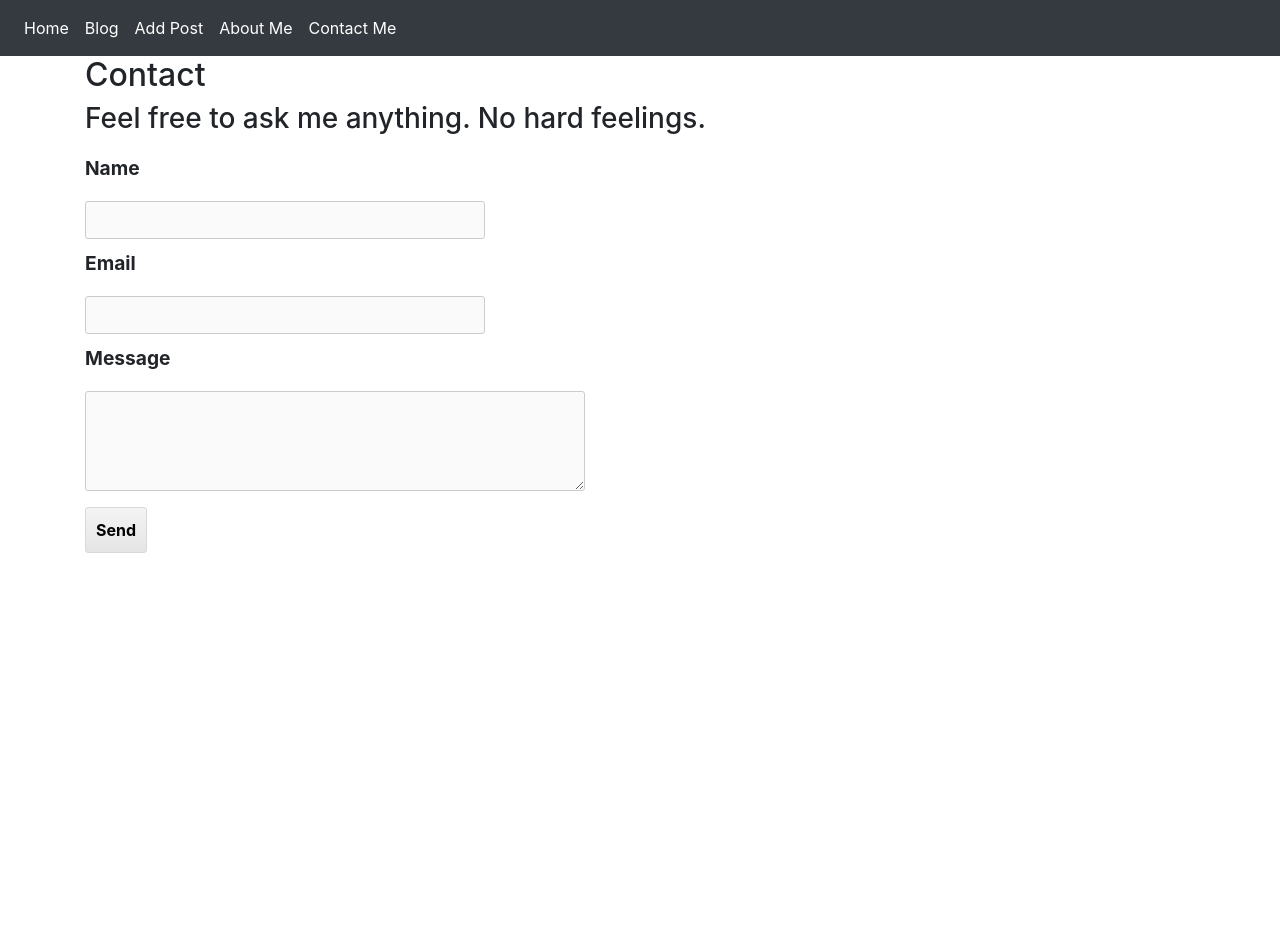
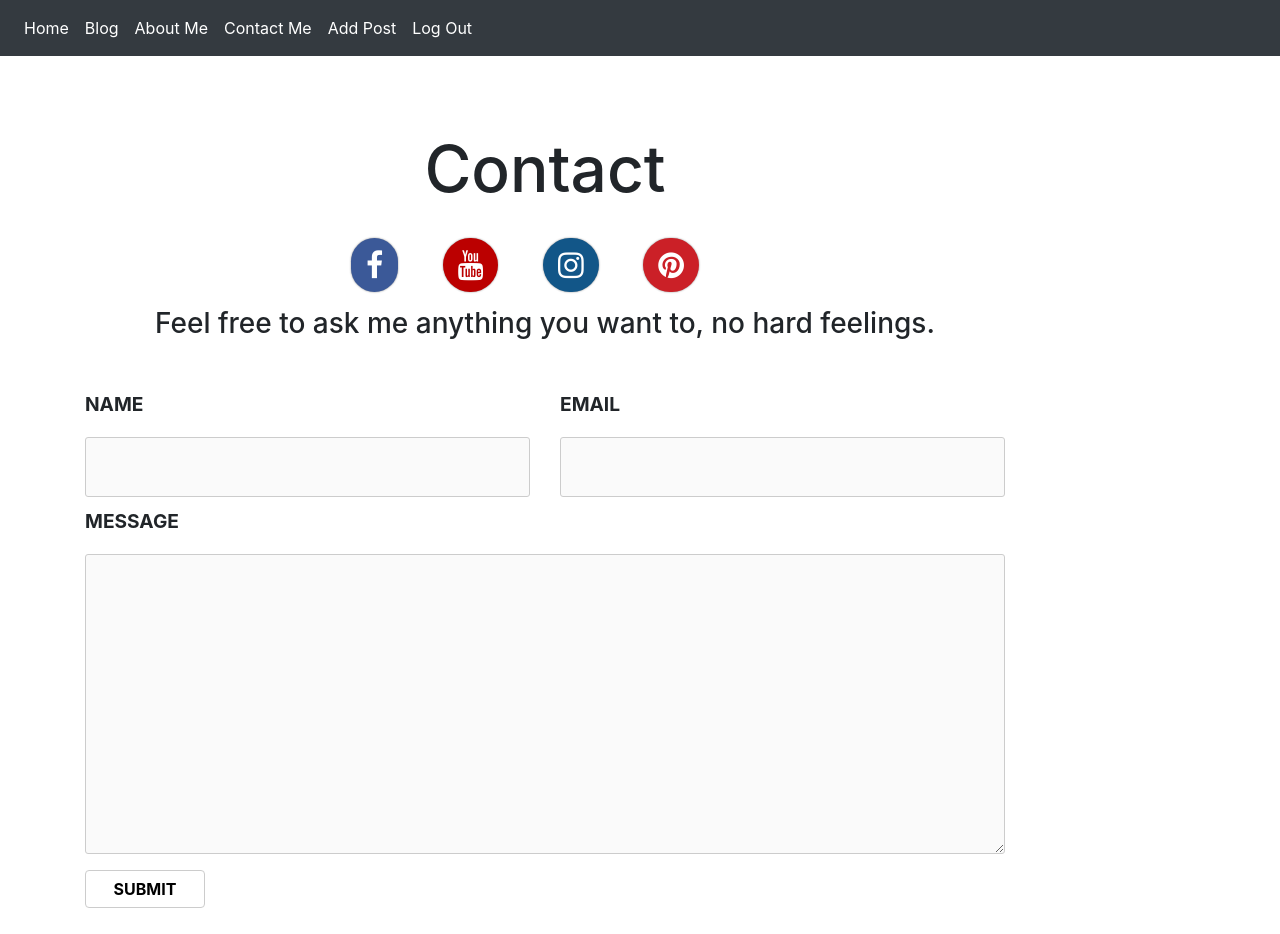
Before and after one commit to olaruandreea/flaskbootstrapblog, a Flask app: page /contactme in a window 1280 px wide. Before the commit the page ends 553 px from the top, so only its background shows below. Run offline with Flask 2, Linux system fonts and the light colour scheme; the visitor is signed in with stand-in values (Sample User, id 1); some libraries are stand-ins or nearby versions.

Commit message:
css for contact page and some refactoring

```diff
--- a/blog/forms.py
+++ b/blog/forms.py
@@ -4,10 +4,10 @@ from wtforms import TextField, TextAreaField, SubmitField, validators, Validatio
 
 
 class ContactForm(FlaskForm):
-    name = TextField("Name", validators=[DataRequired("Please enter your name")])
-    email = TextField("Email", validators=[DataRequired("Please enter your email address."), Email()])
-    message = TextAreaField("Message", validators=[DataRequired("Please enter a message")])
-    submit = SubmitField("Send")
+    name = TextField("NAME", validators=[DataRequired("Please enter your name")])
+    email = TextField("EMAIL", validators=[DataRequired("Please enter your email address."), Email()])
+    message = TextAreaField("MESSAGE", validators=[DataRequired("Please enter a message")])
+    submit = SubmitField("SUBMIT")
 
 
 class RegistrationForm(FlaskForm):
--- a/blog/routes.py
+++ b/blog/routes.py
@@ -60,7 +60,7 @@ def contactMe():
 
 @app.errorhandler(404)
 def notFound(e):
-    return render_template("404.html")
+    return render_template("/errors/404.html")
 
 @app.route("/register", methods=['GET', 'POST'])
 def register():
@@ -73,12 +73,12 @@ def register():
         db.session.add(user)
         db.session.commit()
         flash('Your account has been created! You are now able to log in', 'success')
-        return redirect(url_for('login'))
+        return redirect(url_for('logIn'))
     return render_template('/admin/signup.html', title='Register', form=form)
 
 
 @app.route("/login", methods=['GET', 'POST'])
-def login():
+def logIn():
     if current_user.is_authenticated:
         return redirect(url_for('home'))
     form = LoginForm()
@@ -92,10 +92,14 @@ def login():
     return render_template('/admin/login.html', title='Login', form=form)
 
 @app.route("/logout")
-def logout():
+def logOut():
     logout_user()
     return redirect(url_for('home'))
 
 @app.route("/recepies")
 def recepies():
     return render_template("recepies.html")
+
+@app.route("/faqs")
+def faqs():
+    return render_template("faqs.html")
--- a/blog/static/css/aboutme.css
+++ b/blog/static/css/aboutme.css
@@ -1,4 +1,4 @@
-img {
+#me-image {
     border: 1px solid #ddd;
     border-radius: 4px;
     padding: 5px;
--- /dev/null
+++ b/blog/static/css/admin/signup-register.css
@@ -0,0 +1,3 @@
+.container{
+    margin-top: 100px;
+}
--- a/blog/static/css/contact.css
+++ b/blog/static/css/contact.css
@@ -8,7 +8,8 @@ form label {
 
 form input#name,
 form input#email{
-    width: 400px;
+    width: 100%;
+    height: 60px;
     background-color: #fafafa;
     -webkit-border-radius: 3px;
        -moz-border-radius: 3px;
@@ -19,8 +20,8 @@ form label {
 }
 
 form textarea#message {
-    width: 500px;
-    height: 100px;
+    width: 100%;
+    height: 300px;
     background-color: #fafafa;
     -webkit-border-radius: 3px;
        -moz-border-radius: 3px;
@@ -31,36 +32,6 @@ form label {
     font-size: 1.1em;
 }
 
-  form input#submit {
-    display: block;
-    -webkit-border-radius: 3px;
-       -moz-border-radius: 3px;
-            border-radius: 3px;
-    border:1px solid #d8d8d8;
-    padding: 10px;
-    font-weight:bold;
-    text-align: center;
-    color: #000000;
-    background-color: #f4f4f4;
-    background-image: -webkit-gradient(linear, left top, left bottom, color-stop(0%, #f4f4f4), color-stop(100%, #e5e5e5));
-    background-image: -webkit-linear-gradient(top, #f4f4f4, #e5e5e5);
-    background-image: -moz-linear-gradient(top, #f4f4f4, #e5e5e5);
-    background-image: -ms-linear-gradient(top, #f4f4f4, #e5e5e5);
-    background-image: -o-linear-gradient(top, #f4f4f4, #e5e5e5);
-    background-image: linear-gradient(top, #f4f4f4, #e5e5e5);filter:progid:DXImageTransform.Microsoft.gradient(GradientType=0,startColorstr=#f4f4f4, endColorstr=#e5e5e5);
-  }
-
-  form input#submit:hover{
-    cursor: pointer;
-    border:1px solid #c1c1c1;
-    background-color: #dbdbdb;
-    background-image: -webkit-gradient(linear, left top, left bottom, color-stop(0%,#dbdbdb), color-stop(100%, #cccccc));
-    background-image: -webkit-linear-gradient(top, #dbdbdb, #cccccc);
-    background-image: -moz-linear-gradient(top, #dbdbdb, #cccccc);
-    background-image: -ms-linear-gradient(top, #dbdbdb, #cccccc);
-    background-image: -o-linear-gradient(top, #dbdbdb, #cccccc);
-    background-image: linear-gradient(top, #dbdbdb, #cccccc);filter:progid:DXImageTransform.Microsoft.gradient(GradientType=0,startColorstr=#dbdbdb, endColorstr=#cccccc);
-  }
 
 
 .flash {
@@ -68,3 +39,67 @@ form label {
     padding: 10px;
     width: 400px;
 }
+
+.container{
+    margin-top: 75px;
+}
+
+
+
+/* Css for submit form button*/
+.btn {
+    background-color:#ffffff;
+    color: black;
+    font-weight: bold;
+    width: 120px;
+    border: 1px solid #cccccc;
+    margin-bottom: 10px;
+}
+
+h2{
+    font-size: 4em;
+    margin-bottom: 30px;
+}
+
+h3{
+    margin-top: 15px;
+    margin-bottom: 40px;
+}
+
+/* Contact for social icons*/
+
+.fa {
+    display: inline-block;
+    border-radius: 50px;
+    box-shadow: 0px 0px 2px #888;
+    padding: 0.4em 0.5em;
+    font-size: 30px;
+}
+
+.fa:hover {
+    opacity: 0.7;
+}
+
+.fa-facebook {
+    background: #3B5998;
+    color: white;
+    margin-right: 40px;
+}
+
+.fa-youtube {
+    background: #bb0000;
+    color: white;
+    margin-right: 40px;
+}
+
+.fa-instagram {
+    background: #125688;
+    color: white;
+    margin-right: 40px;
+}
+
+.fa-pinterest {
+    background: #cb2027;
+    color: white;
+    margin-right: 40px;
+}
--- a/blog/templates/base.html
+++ b/blog/templates/base.html
@@ -3,6 +3,7 @@
 <head>
     {% block head %}
         <link rel="stylesheet" href="https://stackpath.bootstrapcdn.com/bootstrap/4.3.1/css/bootstrap.min.css" integrity="sha384-ggOyR0iXCbMQv3Xipma34MD+dH/1fQ784/j6cY/iJTQUOhcWr7x9JvoRxT2MZw1T" crossorigin="anonymous">
+        <link rel="stylesheet" href="https://cdnjs.cloudflare.com/ajax/libs/font-awesome/4.7.0/css/font-awesome.min.css">
         <title>{% block title %}Recepies Blog{% endblock %}</title>
     {% endblock %}
 </head>
@@ -10,6 +11,7 @@
     <nav class="navbar sticky-top navbar-expand-lg navbar-dark bg-dark">
          <div class="collapse navbar-collapse" id="navbarNav">
             <ul class="navbar-nav">
+                {% if current_user.is_authenticated %}
                     <li class="nav-item active">
                         <a class="nav-link" href="{{ url_for('home') }}">Home <span class="sr-only">(current)</span></a>
                     </li>
@@ -17,7 +19,23 @@
                         <a class="nav-link" href="{{ url_for('displayBlog') }}">Blog<span class="sr-only">(current)</span></a>
                     </li>
                     <li class="nav-item active">
+                        <a class="nav-link" href="{{ url_for('aboutMe') }}">About Me<span class="sr-only">(current)</span></a>
+                    </li>
+                    <li class="nav-item active">
+                        <a class="nav-link" href="{{ url_for('contactMe') }}">Contact Me<span class="sr-only">(current)</span></a>
+                    </li>
+                    <li class="nav-item active">
                         <a class="nav-link" href="{{ url_for('addPost') }}">Add Post<span class="sr-only">(current)</span></a>
+                    </li>
+                    <li class="nav-item active">
+                        <a class="nav-link" href="{{ url_for('logOut') }}">Log Out<span class="sr-only">(current)</span></a>
+                    </li>
+                {% else %}
+                    <li class="nav-item active">
+                        <a class="nav-link" href="{{ url_for('home') }}">Home <span class="sr-only">(current)</span></a>
+                    </li>
+                    <li class="nav-item active">
+                       <a class="nav-link" href="{{ url_for('displayBlog') }}">Blog<span class="sr-only">(current)</span></a>
                     </li>
                     <li class="nav-item active">
                         <a class="nav-link" href="{{ url_for('aboutMe') }}">About Me<span class="sr-only">(current)</span></a>
@@ -25,6 +43,10 @@
                     <li class="nav-item active">
                         <a class="nav-link" href="{{ url_for('contactMe') }}">Contact Me<span class="sr-only">(current)</span></a>
                     </li>
+                    <li class="nav-item active">
+                        <a class="nav-link" href="{{ url_for('faqs') }}">Faqs<span class="sr-only">(current)</span></a>
+                    </li>
+                {% endif %}
             </ul>
         </div>
     </nav>
--- a/blog/templates/contactme.html
+++ b/blog/templates/contactme.html
@@ -7,16 +7,10 @@
 {% endblock %}
 
 {% block content %}
-  <div class="container">
-
-    <h2>Contact</h2>
-
-    <h3>Feel free to ask me anything. No hard feelings.</h3>
-
     {% if success %}
       <p>Thank you for your message. We'll get back to you shortly.</p>
     {% else %}
-
+    <div class="container">
       {% for message in form.name.errors %}
         <div class="flash">{{ message }}</div>
       {% endfor %}
@@ -30,19 +24,47 @@
       {% endfor %}
 
       <form action="{{ url_for('contactMe') }}" method=post>
+        <div class="row">
+          <div class="col-10 text-center">
+            <h2>Contact</h2>
+          </div>
+        </div>
+        <div class="row">
+            <div class="col-10 text-center">
+              <a href="https://www.facebook.com/" class="fa fa-facebook"></a>
+              <a href="https://www.youtube.com/?gl=IE" class="fa fa-youtube"></a>
+              <a href="https://www.instagram.com/" class="fa fa-instagram"></a>
+              <a href="https://www.pinterest.ie/" class="fa fa-pinterest"></a>
+            </div>
+        </div>
+        <div class="row">
+          <div class="col-10 text-center">
+            <h3>Feel free to ask me anything you want to, no hard feelings.</h3>
+          </div>
+        </div>
         {{ form.hidden_tag() }}
-
+        <div class="row">
+          <div class="col-5">
             {{ form.name.label }}
             {{ form.name }}
-
+          </div>
+          <div class="col-5">
           {{ form.email.label }}
           {{ form.email }}
-
+          </div>
+        </div>
+        <div class="row">
+          <div class="col-10">
           {{ form.message.label }}
           {{ form.message }}
-
-        {{ form.submit }}
+          </div>
+        </div>
+        <div class="row">
+          <div class="col-3 form-group">
+              {{ form.submit(class="btn btn-primary", id="contact") }}
+          </div>
+        </div>
       </form>
+    </div>
     {% endif %}
-    </div>
 {% endblock %}
--- a/blog/templates/faqs.html
+++ b/blog/templates/faqs.html
@@ -1,5 +1,11 @@
 
 {% extends "base.html" %}
+<!--extend the functionality from the header of the parent component.-->
+{% block head %}
+    {{ super() }}
+    <link rel= "stylesheet" type= "text/css" href= "{{ url_for('static',filename='css/faqs.css') }}">
+{% endblock %}
+
 {% block content %}
 <div class="container">
     <div class="row">
--- a/blog/templates/recepies.html
+++ b/blog/templates/recepies.html
@@ -1 +1,4 @@
 {% extends "base.html" %}
+{% block content %}
+<p1>"fsdfs"<p1>
+{% endblock %}
```
Also changed, not shown: blog/static/css/errors/404.css (added, +21 -0 lines), blog/static/css/socialicons.css (deleted, +0 -30 lines), blog/templates/aboutme.html (+18 -0 lines), blog/templates/admin/login.html (+9 -0 lines), blog/templates/admin/signup.html (+10 -1 lines), blog/templates/errors/404.html (+26 -0 lines), blog/static/css/faqs.css (added), blog/static/images/404.jpeg (added), 1 other file. Lines whose indentation alone changed are shown as unchanged.
